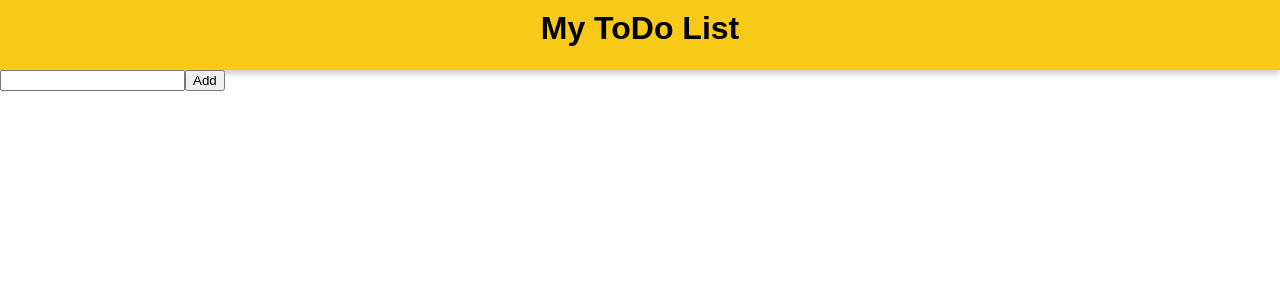
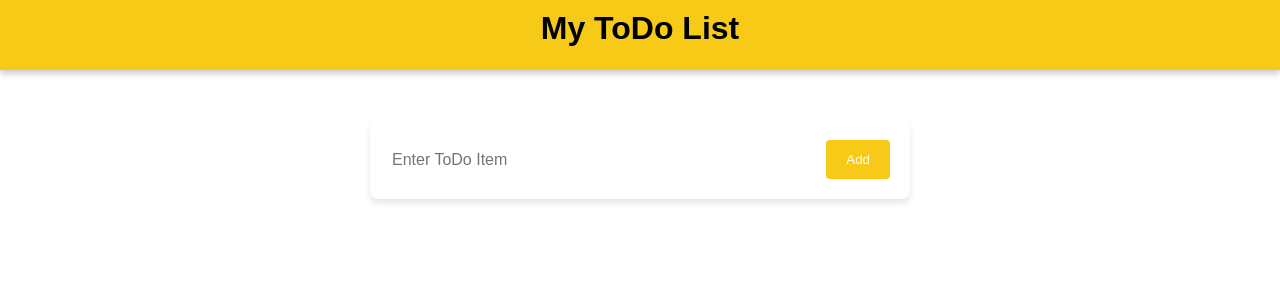
Before and after one commit to HT-shubhams/todoapp, a React (Vite) app in the folder todoapp/: page / in a window 1280 px wide. Shown: the top 300 px of the page. Built offline with nearby package versions, Linux system fonts and the light colour scheme.

Commit message:
style the form

```diff
--- a/todoapp/src/components/Form.jsx
+++ b/todoapp/src/components/Form.jsx
@@ -1,3 +1,4 @@
+import styles from "./form.module.css";
 import { useState } from "react";
 export default function Form({ todos, setTodos }) {
   const [todo, setTodo] = useState("");
@@ -8,13 +9,19 @@
     setTodo("");
   }
   return (
-    <form action="" onSubmit={handleSubmit}>
-      <input
-        type="text"
-        value={todo}
-        onChange={(e) => setTodo(e.target.value)}
-      />
-      <button type="submit">Add</button>
+    <form className={styles.todoform} action="" onSubmit={handleSubmit}>
+      <div className={styles.inputContainer}>
+        <input
+          className={styles.modernInput}
+          type="text"
+          value={todo}
+          onChange={(e) => setTodo(e.target.value)}
+          placeholder="Enter ToDo Item"
+        />
+        <button className={styles.modernButton} type="submit">
+          Add
+        </button>
+      </div>
     </form>
   );
 }
--- /dev/null
+++ b/todoapp/src/components/form.module.css
@@ -0,0 +1,35 @@
+.todoform {
+  background-color: white;
+  border-radius: 8px;
+  padding: 20px;
+  width: 500px;
+  margin: 0 auto;
+  margin-top: 50px;
+  box-shadow: 0 4px 6px rgba(0, 0, 0, 0.1);
+}
+
+.modernInput {
+  width: 100%;
+  border: none;
+  display: block;
+  color: black;
+  font-size: 16px;
+}
+
+.modernInput:focus {
+  outline: none;
+}
+
+.modernButton {
+  display: inline-block;
+  border: none;
+  border-radius: 4px;
+  background-color: #f7ca18;
+  padding: 12px 20px;
+  color: white;
+  cursor: pointer;
+}
+
+.inputContainer {
+  display: flex;
+}
```
